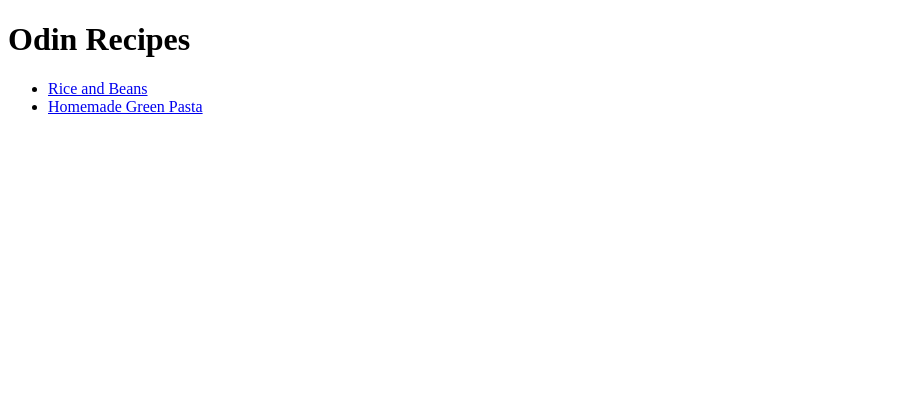
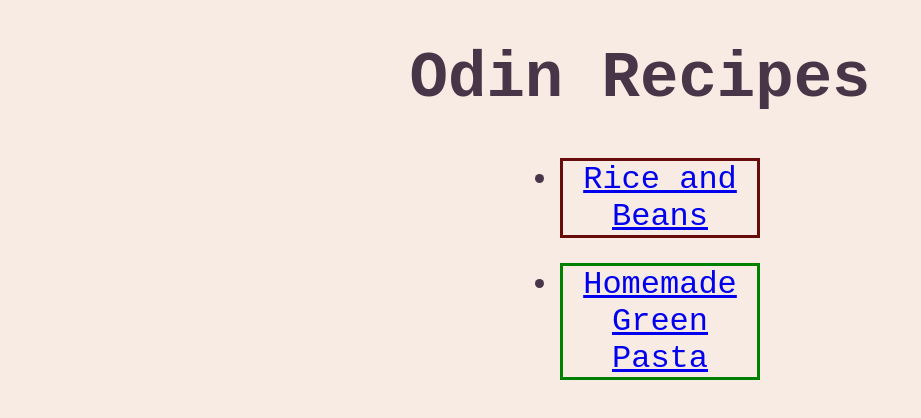
Before and after one commit to chashka-1/odin-recipes, a plain HTML site: page index.html in a window 1280 px wide. Shown: the whole page, without its empty margins (0-921 px from the left). Drawn offline with Linux system fonts and the light colour scheme.

Commit message:
Styled green pasta/rice and beans pages

```diff
--- a/index.html
+++ b/index.html
@@ -9,8 +9,8 @@
     <body>
         <h1>Odin Recipes</h1>
         <ul>
-            <li><a href="recipes/rice-and-beans.html">Rice and Beans</a></li>
-            <li><a href="recipes/green-pasta.html">Homemade Green Pasta</a></li>
+            <li class="rnb"><a href="recipes/rice-and-beans.html">Rice and Beans</a></li>
+            <li class="gp"><a href="recipes/green-pasta.html">Homemade Green Pasta</a></li>
         </ul>
 
     </body>
--- a/style.css
+++ b/style.css
@@ -0,0 +1,50 @@
+body {
+    color:#493548;
+    background-color: #f8ebe4;
+    font-family: "Courier New", "Monaco", monospace;
+    width: 500px;
+    margin: auto;
+    margin-bottom: 100px;
+    font-size: xx-large;
+    box-sizing: border-box;
+    border-color:#E4FDE1;
+    border-width: 10px;
+
+}
+
+img {
+    max-width: 100%;
+}
+
+body, li, h1 {
+    text-align: center;
+}
+
+
+h1 {
+    border-color: white;
+}
+
+ul {
+    width: 200px;
+    margin:0 auto;
+}
+
+li {
+    margin: 25px    auto;
+}
+
+.gp {
+    border: 3px solid green;
+}
+
+.rnb {
+    border: 3px solid rgb(104, 11, 11);
+}
+
+button {
+    font-size:large;
+    padding: 20px 50px;
+    background-color: #493548;
+    color:#f8ebe4   ;
+}
```
Also changed, not shown: recipes/green-pasta.html (+3 -3 lines), recipes/rice-and-beans.html (+3 -3 lines).
